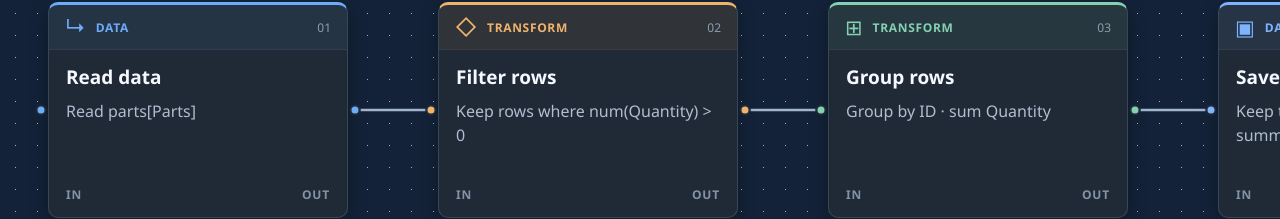
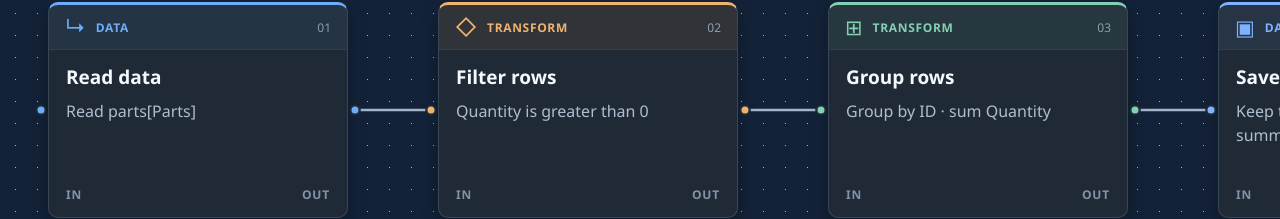
Before and after one commit to Sepiolina/migo, a React (Vite) app in the folder apps/studio/: page / in a window 1280 px wide. Shown: the part 360-579 px from the top of the page. Built offline with nearby package versions, Linux system fonts and the light colour scheme.

Commit message:
Show plain-language conditions on workflow cards

```diff
--- a/apps/studio/src/model.ts
+++ b/apps/studio/src/model.ts
@@ -1,3 +1,4 @@
+import { parseCondition } from "./SimpleCondition";
 import { parseDocument } from "yaml";
 import type { Node, Edge } from "@xyflow/react";
 import { getOperation } from "./operationCatalog";
@@ -51,8 +52,14 @@ function summarize(operation: string, argument: unknown): string {
       return `Read ${text || words(arg.input) || "an input"}${arg.sheet ? ` · sheet ${words(arg.sheet)}` : ""}`;
     case "save":
       return `Keep the current table as ${text || "a named dataset"}`;
-    case "filter":
-      return `Keep rows where ${text || "the condition matches"}`;
+    case "filter": {
+      const condition = parseCondition(text);
+      if (condition) {
+        const comparison: Record<string, string> = { "==": "equals", "!=": "does not equal", ">": "is greater than", ">=": "is at least", "<": "is less than", "<=": "is at most" };
+        return `${condition.column} ${comparison[condition.operator]} ${condition.value}`;
+      }
+      return text === "true" ? "Keep every row" : "Keep rows matching a custom condition";
+    }
     case "if":
       return `Choose a path when ${words(argument) || "the condition matches"}`;
     case "split":
```
Also changed, not shown: 2 other files (tests, documents, lock files or other folders).
